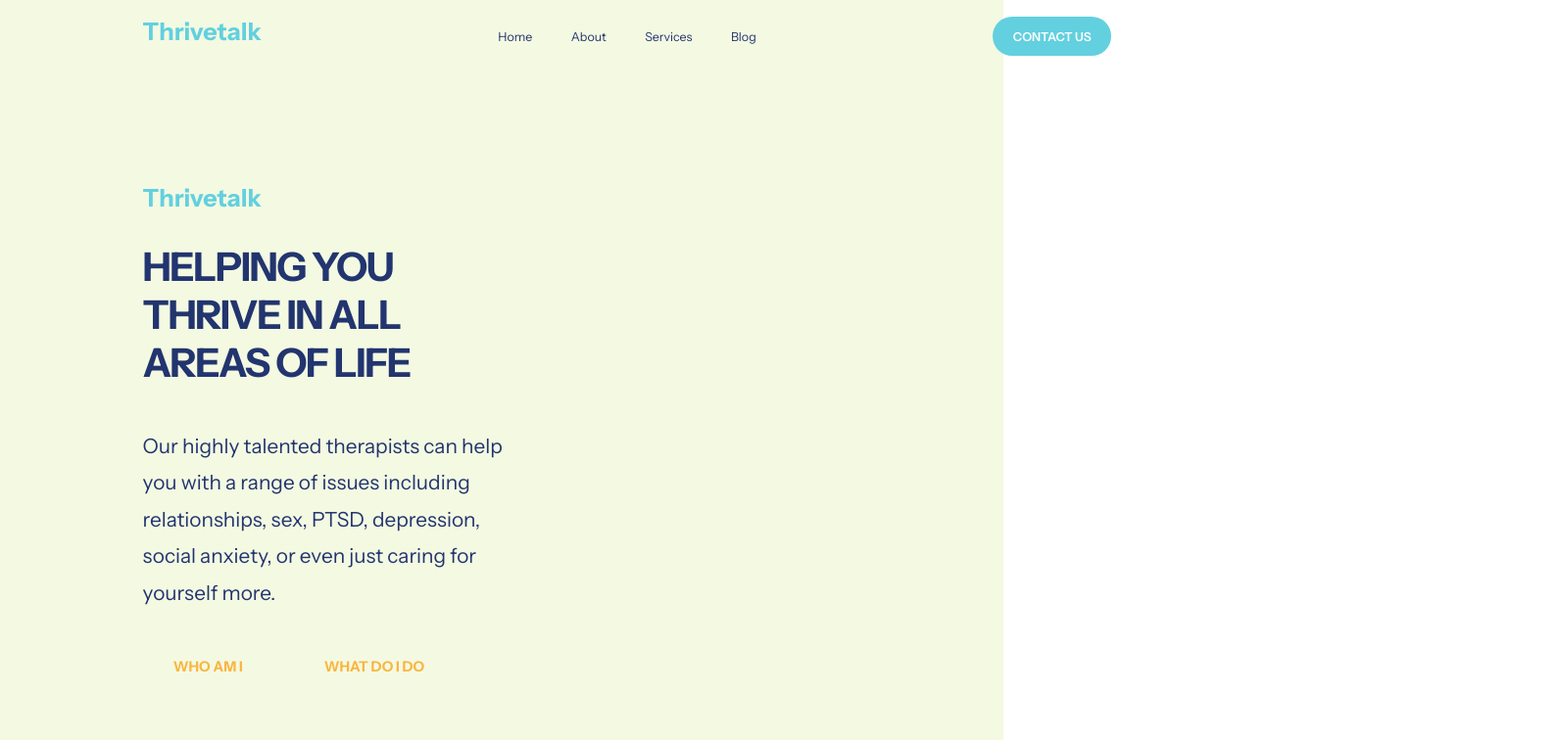
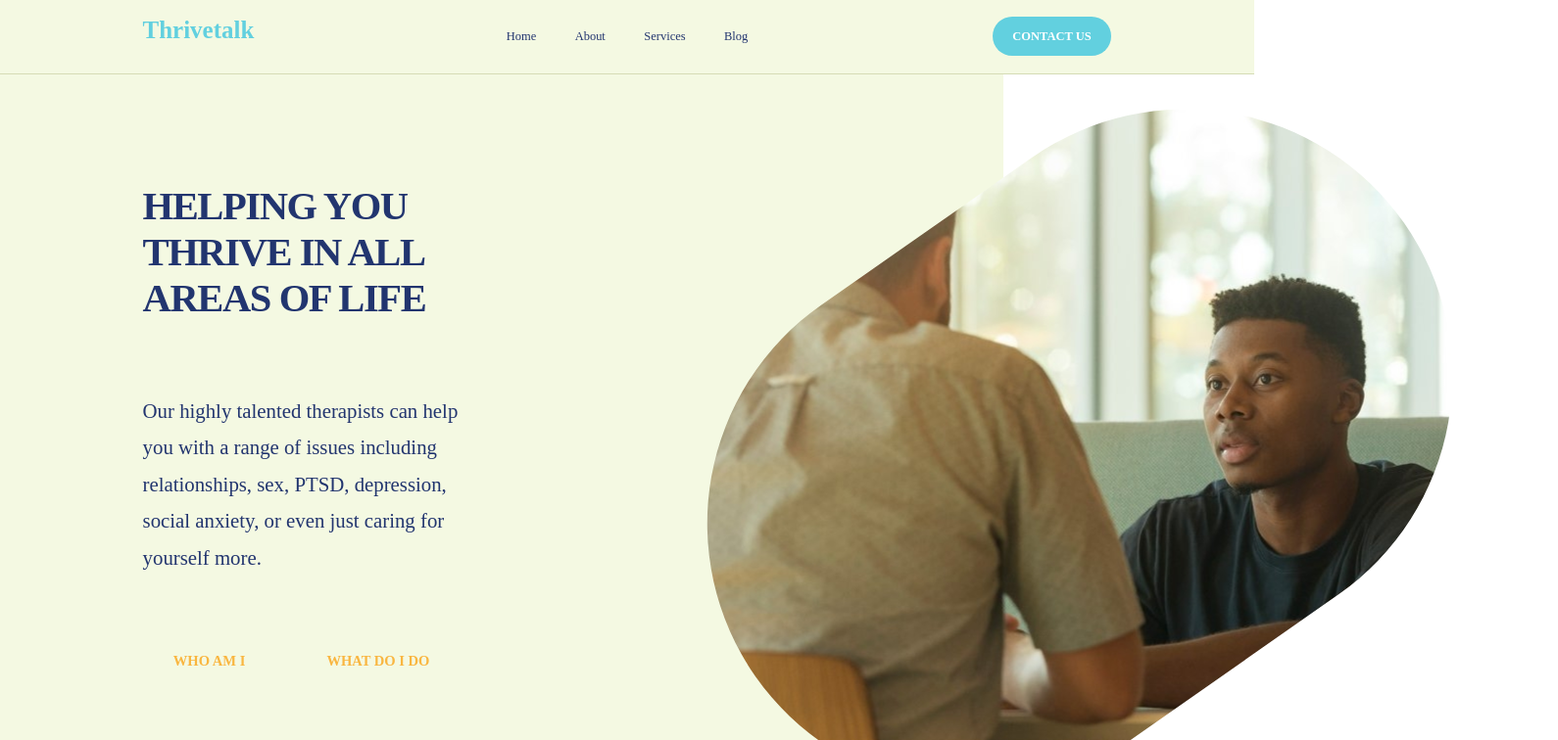
Before and after one commit to Mr-NiA/dimoN, a website: page src/index.html in a window 1280 px wide. Shown: the top 756 px of the page at 98% size, 1590 px wide, since content can reach past the window. Drawn offline with nearby package versions, Linux system fonts and the light colour scheme; files that its build step writes are made by us from their sources.

Commit message:
fix: правки картинки приветсвия, фиксация навбара

```diff
--- a/src/index.html
+++ b/src/index.html
@@ -29,22 +29,21 @@
 <main>
     <div class="greetings">
         <div class="description">
-                <div class="second-logo">
-                    <h2 class="second-logo__logo">Thrivetalk</h2>
-                </div>
             <div class="helping-you">
                 <p class="helping-you__text">HELPING YOU THRIVE IN ALL AREAS OF LIFE</p>
             </div>
             <div class="our-therapists">
-                    <p class="our-therapists__text">Our highly talented therapists can help you with a range of issues including relationships, sex, PTSD, depression, social anxiety, or even just caring for yourself more.</p>
+                <p class="our-therapists__text">Our highly talented therapists can help you with a range of issues
+                    including relationships, sex, PTSD, depression, social anxiety, or even just caring for yourself
+                    more.</p>
             </div>
             <div class="buttons">
                 <a href="#" class="buttons__button">WHO AM I</a>
                 <a href="#" class="buttons__button">WHAT DO I DO</a>
             </div>
         </div>
-            <div class="greetings-photo">
-                <div class="greetings-photo-block"></div>
+        <div class="photo-container">
+            <img src="./img/01.jpg" alt="greetings"/>
         </div>
     </div>
     <div class="why-thrive">
@@ -54,7 +53,10 @@
                 </h2>
             </div>
             <div class="why-thrive-content">
-                    <p class="why-thrive-content__content"><span class="why-thrive-content__content__size__size-up">Want to improve your well-being from the comfort of your own couch? Are you having trouble finding the right therapist?</span>  Here at ThriveTalk, our licensed therapists provide the same quality care you would get in office from anywhere you can access your laptop or mobile phone. Become your best self with ThriveTalk.  Start therapy now with a licensed therapist!</p>
+                <p class="why-thrive-content__content"><span class="why-thrive-content__content__size__size-up">Want to improve your well-being from the comfort of your own couch? Are you having trouble finding the right therapist?</span>
+                    Here at ThriveTalk, our licensed therapists provide the same quality care you would get in office
+                    from anywhere you can access your laptop or mobile phone. Become your best self with ThriveTalk.
+                    Start therapy now with a licensed therapist!</p>
             </div>
         </div>
         <div class="why-thrive-photo">
@@ -66,7 +68,10 @@
         </div>
         <div class="about-us-content">
             <div class="we-want-help">
-                    <p class="we-want-help__content">We want to help you thrive! Whether you are just looking for someone to talk to, or are struggling with a mental wellness issue we’re here to help.  Our highly talented therapists can help you with a range of issues including relationships, sex, PTSD, depression, social anxiety, or even just caring for yourself more.
+                <p class="we-want-help__content">We want to help you thrive! Whether you are just looking for someone to
+                    talk to, or are struggling with a mental wellness issue we’re here to help. Our highly talented
+                    therapists can help you with a range of issues including relationships, sex, PTSD, depression,
+                    social anxiety, or even just caring for yourself more.
                 </p>
             </div>
             <div class="we-can-help">
--- a/src/scss/style.scss
+++ b/src/scss/style.scss
@@ -1,8 +1,8 @@
-*{
+* {
   margin: 0;
   padding: 0;
   box-sizing: border-box;
-    font-family: Instrument-Thrivetalk;
+  font-family: Instrument sans-serif;
 }
 
 :root {
@@ -16,14 +16,17 @@
 
 @font-face {
   font-family: Instrument-Thrivetalk;
-    src: url(../fonts/InstrumentSans-VariableFont_wdth\,wght.ttf);
+  src: url('../fonts/InstrumentSans-VariableFont_wdth,wght.ttf');
   font-style: normal;
   font-stretch: 100%;
   font-display: swap;
 }
 
 header {
-    position: absolute;
+  background: var(--greetings-color);
+  border-bottom: 1px solid rgb(213, 220, 181);
+  position: fixed;
+  z-index: 100;
   width: 100%;
 }
 
@@ -108,11 +111,27 @@ header {
   width: 100%;
   background: linear-gradient(90deg, var(--greetings-color) 80%, white 20%);
   padding: calc(var(--index) * 9) calc(var(--index) * 7) calc(var(--index) * 3);
+
+  .photo-container {
+    position: relative;
+    width: 808px;
+    height: 545px;
+    transform: rotate(325deg);
+    z-index: 5;
+    border-radius: 312px;
+    overflow: hidden;
+
+    img {
+      position: absolute;
+      top: -50%;
+      left: -60%;
+      transform: rotate(35deg);
+    }
+  }
 }
 
 .description {
   display: grid;
-    grid-template-columns: 1 1fr;
   row-gap: calc(var(--index) * 1);
 }
 
@@ -210,7 +229,7 @@ header {
 }
 
 .why-thrive-photo {
-    background-image: url('/img/02.png');
+  background-image: url('../img/02.png');
   background-size: cover;
 }
 
```
Lines whose indentation alone changed are shown as unchanged.
